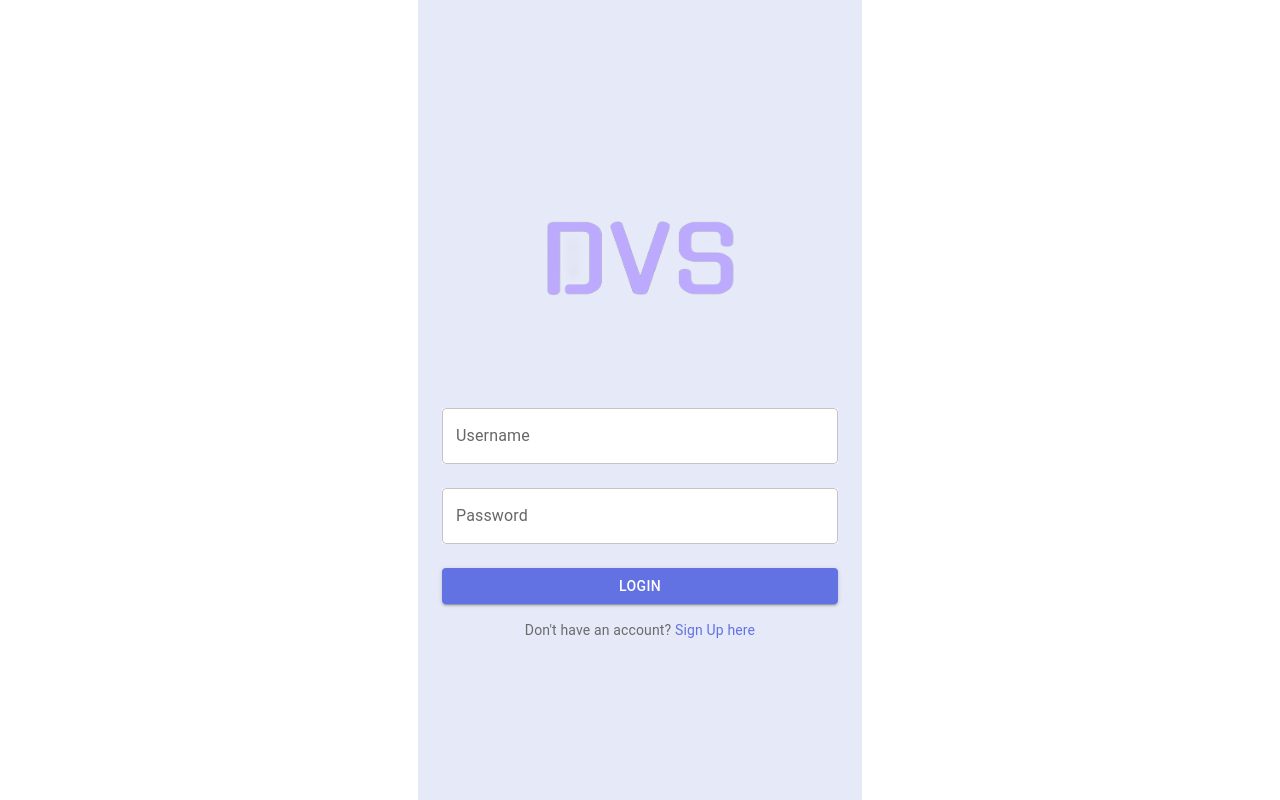
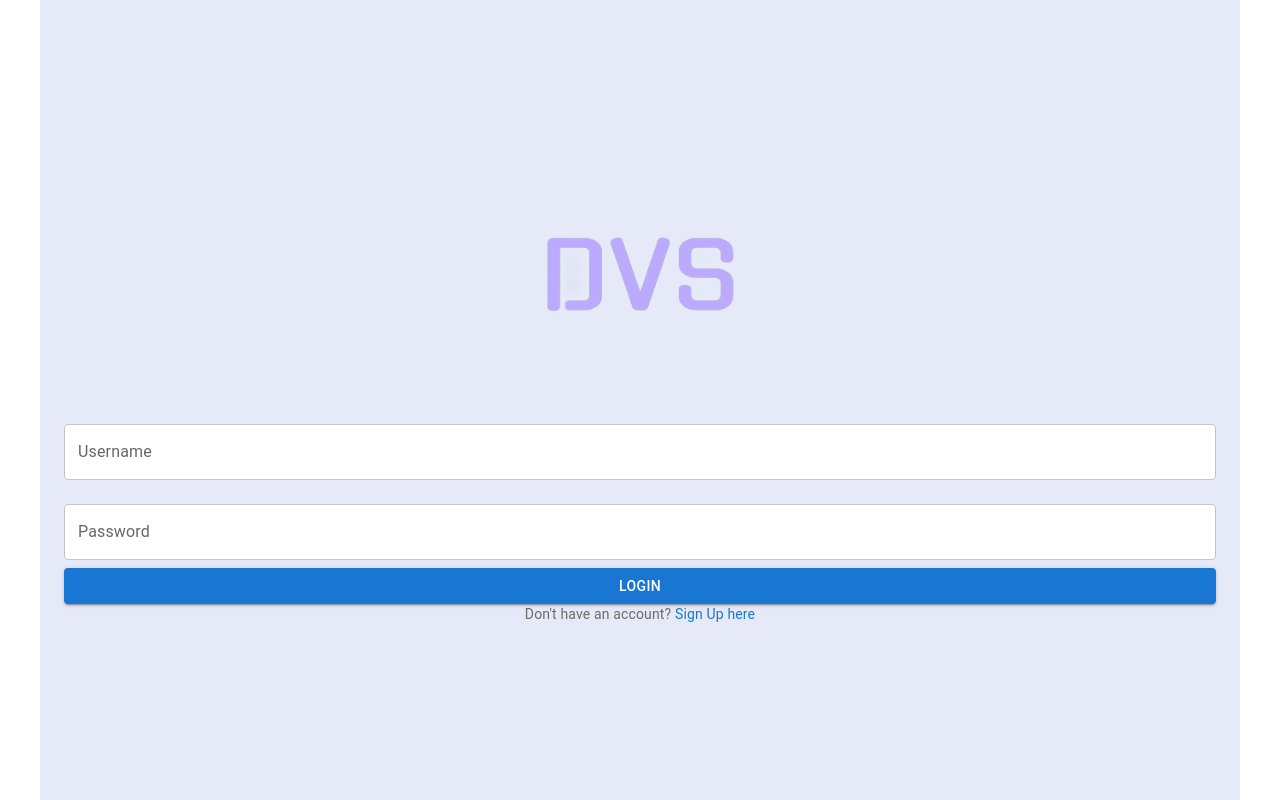
Before and after one commit to Slooma951/Major-Group-Project, a Next.js app in the folder DVS Note/dvsnote/: page /login in a window 1280 px wide. Built offline with nearby package versions, Linux system fonts and the light colour scheme.

Commit message:
Created CSS Module for Login

```diff
--- /dev/null
+++ b/DVS Note/dvsnote/src/app/login/login.module.css
@@ -0,0 +1,65 @@
+.container {
+    display: flex;
+    flex-direction: column;
+    align-items: center;
+    justify-content: center;
+    min-height: 100vh;
+    background-color: #e6eaf8;
+    padding: 24px;
+}
+
+.logo {
+    margin-bottom: 2rem;
+}
+
+.form {
+    width: 100%;
+    display: flex;
+    flex-direction: column;
+    align-items: center;
+}
+
+.input {
+    background-color: white;
+    margin-bottom: 16px;
+    border-radius: 4px;
+}
+
+.loginButton {
+    margin-top: 16px;
+    background-color: #6272e3;
+    color: white;
+    text-transform: none;
+    font-size: 1rem;
+    border-radius: 8px;
+}
+
+.loginButton:hover {
+    background-color: #556bd8;
+}
+
+.successMessage {
+    margin-top: 16px;
+    color: green;
+}
+
+.errorMessage {
+    margin-top: 16px;
+    color: red;
+}
+
+.signUpText {
+    margin-top: 16px;
+    color: #6b6b6b;
+    text-align: center;
+}
+
+.signUpLink {
+    color: #6272e3;
+    font-weight: bold;
+    text-decoration: none;
+}
+
+.signUpLink:hover {
+    text-decoration: underline;
+}
--- a/DVS Note/dvsnote/src/app/login/page.js
+++ b/DVS Note/dvsnote/src/app/login/page.js
@@ -4,12 +4,13 @@ import { useState } from 'react';
 import { useRouter } from 'next/navigation';
 import { Box, Button, TextField, Typography, Link, Container } from '@mui/material';
 import Image from 'next/image';
+import styles from './login.module.css';
 
 export default function AuthPage() {
     const [username, setUsername] = useState('');
     const [password, setPassword] = useState('');
     const [message, setMessage] = useState('');
-    const [loading, setLoading] = useState(false); // Added loading state
+    const [loading, setLoading] = useState(false);
     const router = useRouter();
 
     const handleLogin = async (e) => {
@@ -31,7 +32,7 @@ export default function AuthPage() {
 
             if (response.ok) {
                 setMessage('Login successful');
-                localStorage.setItem('userId', data.userId); // Save user ID to localStorage
+                localStorage.setItem('userId', data.userId);
                 router.push('/dashboard');
             } else {
                 setMessage(data.message || 'Invalid username or password');
@@ -43,36 +44,16 @@ export default function AuthPage() {
     };
 
     return (
-        <Container
-            maxWidth="xs"
-            sx={{
-                display: 'flex',
-                flexDirection: 'column',
-                alignItems: 'center',
-                justifyContent: 'center',
-                minHeight: '100vh',
-                bgcolor: '#e6eaf8',
-                padding: 3,
-            }}
-        >
+        <Container className={styles.container}>
             <Image
                 src="/images/logo.png"
                 alt="DVS Note logo"
                 width={260}
                 height={200}
                 priority
-                style={{ marginBottom: '2rem' }}
+                className={styles.logo}
             />
-            <Box
-                component="form"
-                onSubmit={handleLogin}
-                sx={{
-                    width: '100%',
-                    display: 'flex',
-                    flexDirection: 'column',
-                    alignItems: 'center',
-                }}
-            >
+            <Box component="form" onSubmit={handleLogin} className={styles.form}>
                 <TextField
                     fullWidth
                     variant="outlined"
@@ -80,7 +61,7 @@ export default function AuthPage() {
                     margin="normal"
                     value={username}
                     onChange={(e) => setUsername(e.target.value)}
-                    sx={{ bgcolor: 'white' }}
+                    className={styles.input}
                 />
                 <TextField
                     fullWidth
@@ -90,42 +71,32 @@ export default function AuthPage() {
                     margin="normal"
                     value={password}
                     onChange={(e) => setPassword(e.target.value)}
-                    sx={{ bgcolor: 'white' }}
+                    className={styles.input}
                 />
                 <Button
                     type="submit"
                     fullWidth
                     variant="contained"
-                    disabled={loading} // Disable button during loading
-                    sx={{
-                        marginTop: 2,
-                        bgcolor: '#6272e3',
-                        color: 'white',
-                        ':hover': { bgcolor: '#556bd8' },
-                    }}
+                    disabled={loading}
+                    className={styles.loginButton}
                 >
-                    {loading ? 'Logging in...' : 'Login'} {/* Display loading state */}
+                    {loading ? 'Logging in...' : 'Login'}
                 </Button>
                 {message && (
                     <Typography
                         variant="body2"
-                        sx={{
-                            marginTop: 2,
-                            color: message === 'Login successful' ? 'green' : 'red',
-                        }}
+                        className={
+                            message === 'Login successful'
+                                ? styles.successMessage
+                                : styles.errorMessage
+                        }
                     >
                         {message}
                     </Typography>
                 )}
-                <Typography
-                    variant="body2"
-                    sx={{
-                        marginTop: 2,
-                        color: '#6b6b6b',
-                    }}
-                >
+                <Typography variant="body2" className={styles.signUpText}>
                     Don't have an account?{' '}
-                    <Link href="/register" underline="hover" color="#6272e3">
+                    <Link href="/register" underline="hover" className={styles.signUpLink}>
                         Sign Up here
                     </Link>
                 </Typography>
```
